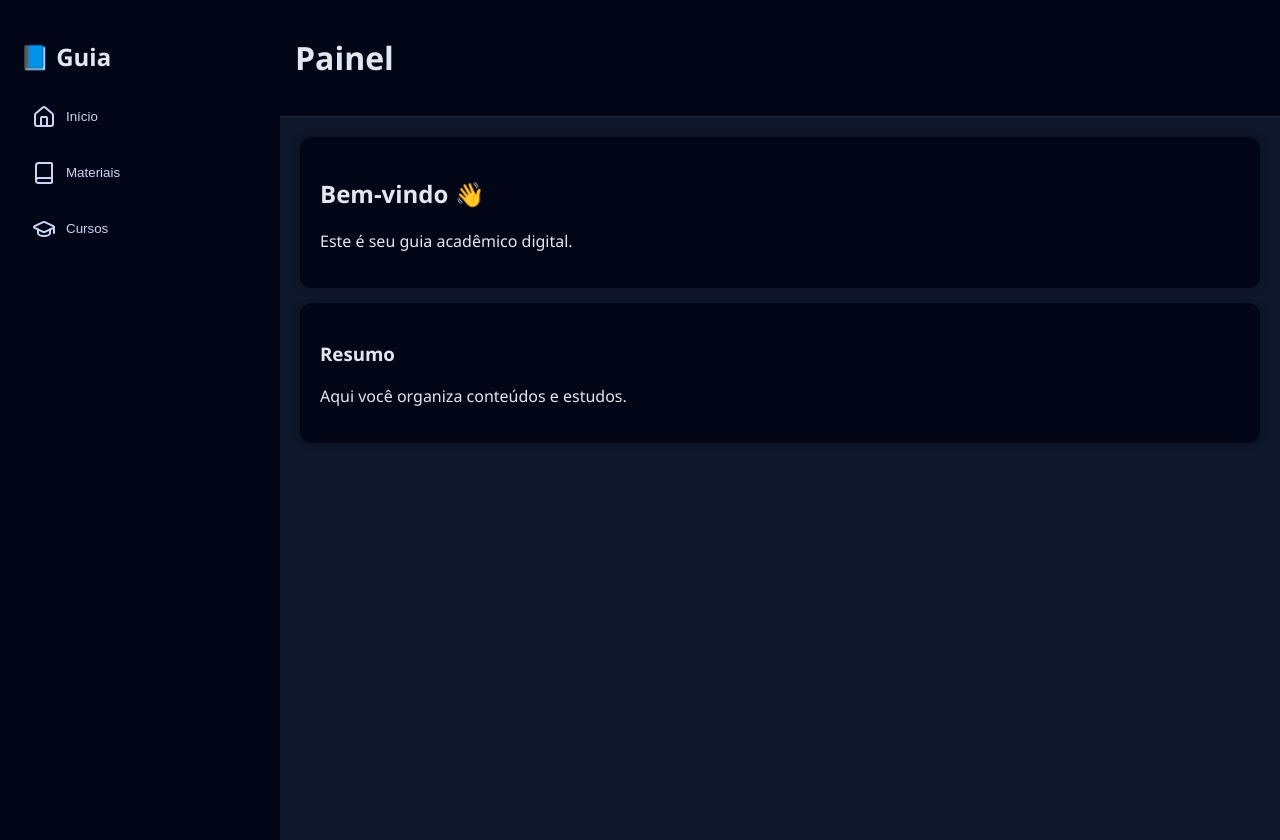
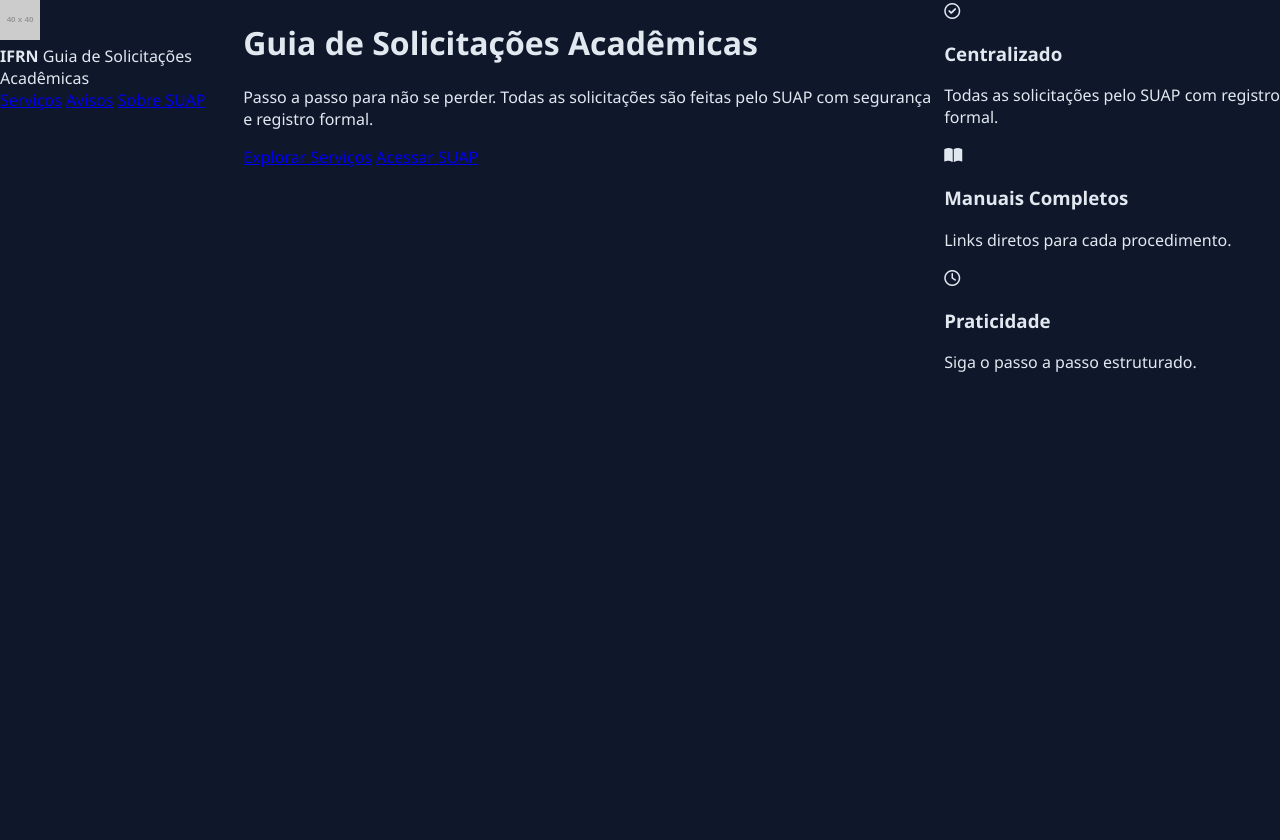
Before and after one commit to sheilapessoa/pagina-teste, a plain HTML site: page index.html in a window 1280 px wide. After the commit the page ends 800 px from the top, so only its background shows below. Drawn offline with nearby package versions, Linux system fonts and the light colour scheme; placeholder pictures from the web are drawn by us.

Commit message:
index.html

```diff
--- a/index.html
+++ b/index.html
@@ -1,41 +1,64 @@
 <!DOCTYPE html>
 <html lang="pt-br">
 <head>
-  <meta charset="UTF-8">
-  <title>Guia Acadêmico</title>
-  <link rel="stylesheet" href="style.css">
-
-  <!-- Ícones -->
-  <script src="https://unpkg.com/lucide@latest"></script>
+    <meta charset="UTF-8">
+    <meta name="viewport" content="width=device-width, initial-scale=1.0">
+    <title>Guia de Solicitações Acadêmicas - IFRN</title>
+    <link rel="stylesheet" href="style.css">
+    <link rel="stylesheet" href="https://cdnjs.cloudflare.com/ajax/libs/font-awesome/6.0.0/css/all.min.css">
+    <link href="https://fonts.googleapis.com/css2?family=Inter:wght@400;600;700&display=swap" rel="stylesheet">
 </head>
 <body>
 
-<div class="sidebar">
-  <h2>📘 Guia</h2>
+    <header class="navbar">
+        <div class="logo">
+            <img src="https://via.placeholder.com/40x40/009639/ffffff?text=🎓" alt="Logo IFRN">
+            <div class="logo-text">
+                <strong>IFRN</strong>
+                <span>Guia de Solicitações Acadêmicas</span>
+            </div>
+        </div>
+        <nav>
+            <a href="#">Serviços</a>
+            <a href="#">Avisos</a>
+            <a href="#">Sobre SUAP</a>
+        </nav>
+    </header>
 
-  <button onclick="trocarPagina('inicio')">
-    <i data-lucide="home"></i> Início
-  </button>
+    <main class="hero">
+        <div class="hero-content">
+            <h1>Guia de Solicitações Acadêmicas</h1>
+            <p>Passo a passo para não se perder. Todas as solicitações são feitas pelo SUAP com segurança e registro formal.</p>
+            <div class="buttons">
+                <a href="#" class="btn btn-red">Explorar Serviços</a>
+                <a href="#" class="btn btn-outline">Acessar SUAP</a>
+            </div>
+        </div>
+    </main>
 
-  <button onclick="trocarPagina('materiais')">
-    <i data-lucide="book"></i> Materiais
-  </button>
+    <section class="features">
+        <div class="feature-item">
+            <div class="icon-circle"><i class="fa-regular fa-circle-check"></i></div>
+            <div>
+                <h3>Centralizado</h3>
+                <p>Todas as solicitações pelo SUAP com registro formal.</p>
+            </div>
+        </div>
+        <div class="feature-item">
+            <div class="icon-circle"><i class="fa-solid fa-book-open"></i></div>
+            <div>
+                <h3>Manuais Completos</h3>
+                <p>Links diretos para cada procedimento.</p>
+            </div>
+        </div>
+        <div class="feature-item">
+            <div class="icon-circle"><i class="fa-regular fa-clock"></i></div>
+            <div>
+                <h3>Praticidade</h3>
+                <p>Siga o passo a passo estruturado.</p>
+            </div>
+        </div>
+    </section>
 
-  <button onclick="trocarPagina('cursos')">
-    <i data-lucide="graduation-cap"></i> Cursos
-  </button>
-
-</div>
-
-<div class="main">
-  <div class="topbar">
-    <h1>Painel</h1>
-  </div>
-
-  <div id="content" class="content"></div>
-</div>
-
-<script src="script.js"></script>
-<script>lucide.createIcons();</script>
 </body>
 </html>
```
